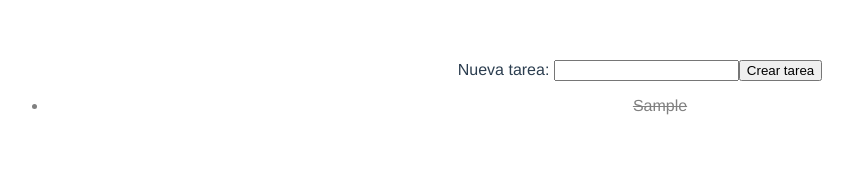
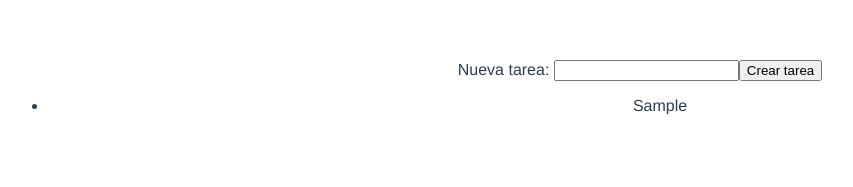
Before and after one commit to EspiFreelancer/VueJS-simple-task, a Vue app: page / in a window 1280 px wide. Both pictures are taken after typing "Sample" into the empty fields and a click on the input "Crear tarea". Shown: the top 187 px of the page, without its empty margins (0-853 px from the left). Built offline with nearby package versions, Linux system fonts and the light colour scheme.

Commit message:
Mark tasks as completed

```diff
--- a/src/components/TodoList.vue
+++ b/src/components/TodoList.vue
@@ -5,7 +5,12 @@
 		<!-- {{ newTask }} -->
 		<input type="submit" value="Crear tarea">
 		<ul>
-			<li v-for="(task, i) in tasks" :key="'task' + i" :class="{ completed: task.completed }">{{ task.text }}</li>
+			<li
+			v-for="(task, i) in tasks"
+			:key="'task' + i"
+			:class="{ completed: task.completed }"
+			@click="completeTask(task.text)"
+			>{{ task.text }}</li>
 		</ul>
 	</form>
 </template>
@@ -20,12 +25,21 @@
 			createTask() {
 				let task = {
 					text: this.newTask,
-					completed: true
+					completed: false
 				};
 				this.tasks.push(task);
 				this.newTask = "";
 				// console.log("Method executed")
 				// console.log(this.tasks.[this.tasks.length - 1].text)
+			},
+			completeTask(taskText) {
+				for (let i = 0; i < this.tasks.length; i++) {
+					let task = this.tasks[i];
+					if (taskText === task.text) {
+						task.completed = !task.completed;
+						break;
+					}
+				}
 			}
 		}
 	};
```
